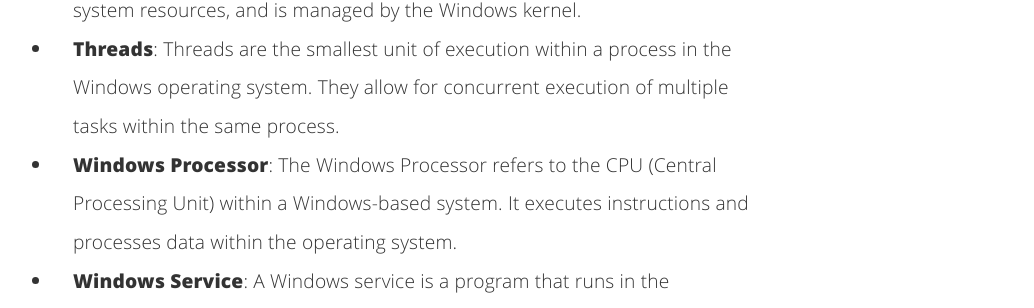
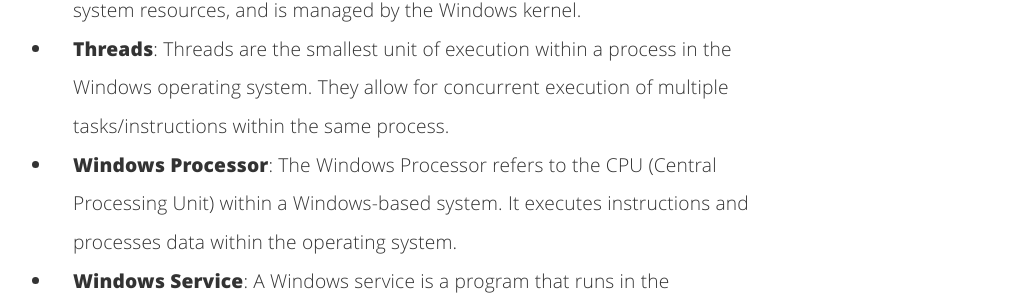
Before and after one commit to nickvourd/nickvourd.github.io, a Jekyll site: the page built from _posts/2023-10-22-an-overview-of-windows-arch.md, in a window 1280 px wide and 900 px high, scrolled down 1725 px. Shown: the part 225-533 px from the top of the window, without its empty margins (227-1261 px from the left). Built offline with Jekyll 4.4.1, drawn with Linux system fonts in a browser that asks for light colours.

Commit message:
Update 2023-10-22-an-overview-of-windows-arch.md

```diff
--- a/_posts/2023-10-22-an-overview-of-windows-arch.md
+++ b/_posts/2023-10-22-an-overview-of-windows-arch.md
@@ -199,7 +199,7 @@
 		<p><strong>Windows Process</strong>: A process in the Windows operating system is an instance of a computer program that is being executed. It has its own memory space, system resources, and is managed by the Windows kernel.</p>
 	</li>
 	<li>
-		<p><strong>Threads</strong>: Threads are the smallest unit of execution within a process in the Windows operating system. They allow for concurrent execution of multiple tasks within the same process.</p>
+		<p><strong>Threads</strong>: Threads are the smallest unit of execution within a process in the Windows operating system. They allow for concurrent execution of multiple tasks/instructions within the same process.</p>
 	</li>
 	<li>
 		<p><strong>Windows Processor</strong>: The Windows Processor refers to the CPU (Central Processing Unit) within a Windows-based system. It executes instructions and processes data within the operating system.</p>
```
